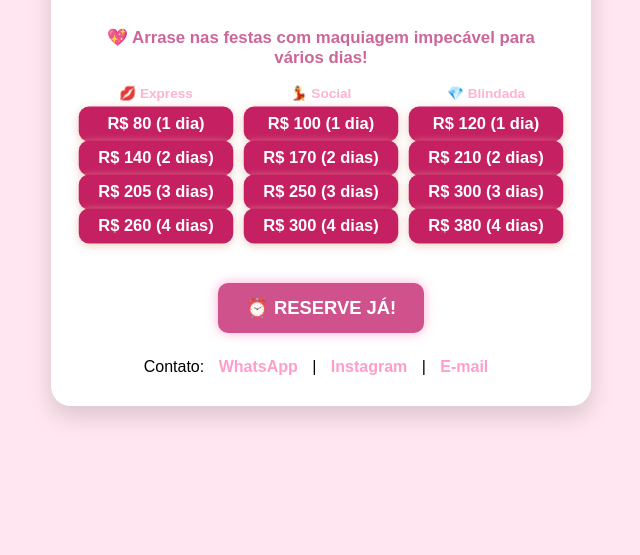
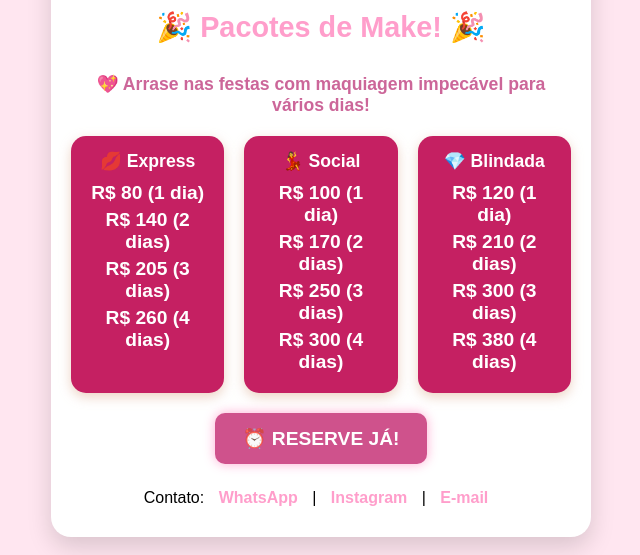
Before and after one commit to annepaolaribeiro-debug/pacotes, a plain HTML site: page index.html in a window 1280 px wide. Shown: the part 265-820 px from the top of the page, without its empty margins (319-959 px from the left). Drawn offline with Linux system fonts and the light colour scheme.

Commit message:
Update and rename promo.html to index.html

```diff
--- a/promo.html
+++ b/index.html
@@ -3,142 +3,156 @@
 <head>
     <meta charset="UTF-8" />
     <meta name="viewport" content="width=device-width, initial-scale=1" />
-
+    <title>Anne Tischler Makeup</title>
     <style>
         body {
             font-family: 'Arial', sans-serif;
-            background-color: #ffe6f0; /* fundo rosa claro */
+            background-color: #ffe6f0;
             display: flex;
             justify-content: center;
             align-items: center;
-            height: 100vh;
+            min-height: 100vh;
             margin: 0;
             padding: 10px;
         }
+
         .banner {
             background-color: #fff;
-            padding: 30px;
+            padding: 30px 20px;
             border-radius: 20px;
             text-align: center;
-            max-width: 480px;
+            max-width: 500px;
+            width: 100%;
             box-shadow: 0 10px 25px rgba(0,0,0,0.15);
             animation: fadeIn 1.5s ease-in-out;
-            overflow-y: auto;
-            max-height: 95vh;
         }
+
         @keyframes fadeIn {
             from {opacity: 0; transform: translateY(-20px);}
             to {opacity: 1; transform: translateY(0);}
         }
+
         .banner img {
             width: 250px;
+            max-width: 80%;
             margin-bottom: 20px;
         }
+
         .banner h2 {
-            font-size: 1.6em;
-            color: #ff9ecb; /* rosa mais claro */
+            font-size: 1.8em;
+            color: #ff9ecb;
             margin: 15px 0 30px 0;
         }
+
+        .description {
+            font-size: 1.1em;
+            margin-bottom: 20px;
+            color: #cc6699;
+            font-weight: 600;
+        }
+
         .prices-container {
-            display: grid;
-            grid-template-columns: repeat(3, 1fr);
-            gap: 12px 15px;
+            display: flex;
+            flex-direction: column;
+            gap: 20px;
             margin-bottom: 20px;
-            text-align: center;
         }
+
+        .price-box {
+            background-color: #c52062;
+            color: #fff;
+            border-radius: 15px;
+            padding: 15px;
+            box-shadow: 0 4px 12px rgba(230,192,171,0.7);
+        }
+
+        .day-label {
+            font-size: 1.1em;
+            font-weight: 700;
+            margin-bottom: 10px;
+        }
+
         .price {
-            font-size: 1em; /* menor fonte */
+            font-size: 1.2em;
+            margin: 5px 0;
             font-weight: 600;
-            color: #fff;
-            background-color: #c52062; /* rosa claro para caixas */
-            padding: 8px 12px; /* menos padding */
-            border-radius: 10px;
-            animation: pulse 2s infinite;
-            box-shadow: 0 2px 8px rgba(230, 192, 171, 0.774);
         }
-        @keyframes pulse {
-            0% { transform: scale(1); }
-            50% { transform: scale(1.03); }
-            100% { transform: scale(1); }
-        }
+
         .cta {
-            margin-top: 20px;
             display: inline-block;
-            background-color: #c73479; /* rosa claro */
+            background-color: #c73479;
             color: #fff;
             font-weight: bold;
             padding: 14px 28px;
             border-radius: 10px;
             text-decoration: none;
             animation: blink 1.5s infinite;
-            font-size: 1.15em;
+            font-size: 1.2em;
             box-shadow: 0 0 12px #ff9ecb;
             transition: box-shadow 0.3s ease, background-color 0.3s ease;
         }
+
         .cta:hover {
-            background-color: #c74481; /* rosa médio no hover */
+            background-color: #c74481;
             box-shadow: 0 0 20px #ff7ab8;
         }
+
         @keyframes blink {
             0%, 50%, 100% { opacity: 1; }
             25%, 75% { opacity: 0.65; }
         }
+
         .contacts {
             margin-top: 25px;
             font-size: 1em;
         }
+
         .contacts a {
             text-decoration: none;
-            color: #ff9ecb; /* rosa claro */
+            color: #ff9ecb;
             margin: 0 10px;
             font-weight: 600;
             transition: color 0.3s ease;
         }
+
         .contacts a:hover {
             color: #ff7ab8;
         }
-        p.description {
-            font-size: 1.05em;
-            margin-top: 15px;
-            color: #cc6699;
-            font-weight: 600;
-        }
-        .day-label {
-            font-size: 0.85em;
-            margin-bottom: 6px;
-            color: #ffb3d1;
-            font-weight: 700;
+
+        /* Responsivo para telas maiores */
+        @media (min-width: 600px) {
+            .prices-container {
+                flex-direction: row;
+                justify-content: space-between;
+            }
+            .price-box {
+                flex: 1;
+            }
         }
     </style>
 </head>
 <body>
     <div class="banner">
-        <img src="logoanne.png.png" alt="Anne Tischler Makeup Logo" />
+        <img src="logoanne.png" alt="Anne Tischler Makeup Logo" />
         <h2>🎉 Pacotes de Make! 🎉</h2>
-
         <p class="description">💖 Arrase nas festas com maquiagem impecável para vários dias!</p>
 
         <div class="prices-container">
-            <!-- Express -->
-            <div>
+            <div class="price-box">
                 <div class="day-label">💋 Express</div>
                 <div class="price">R$ 80 (1 dia)</div>
                 <div class="price">R$ 140 (2 dias)</div>
                 <div class="price">R$ 205 (3 dias)</div>
                 <div class="price">R$ 260 (4 dias)</div>
             </div>
-
-            <!-- Social -->
-            <div>
+            <div class="price-box">
                 <div class="day-label">💃 Social</div>
                 <div class="price">R$ 100 (1 dia)</div>
                 <div class="price">R$ 170 (2 dias)</div>
                 <div class="price">R$ 250 (3 dias)</div>
                 <div class="price">R$ 300 (4 dias)</div>
             </div>
-
-            <!-- Blindada -->
-            <div>
+            <div class="price-box">
                 <div class="day-label">💎 Blindada</div>
                 <div class="price">R$ 120 (1 dia)</div>
                 <div class="price">R$ 210 (2 dias)</div>
```
